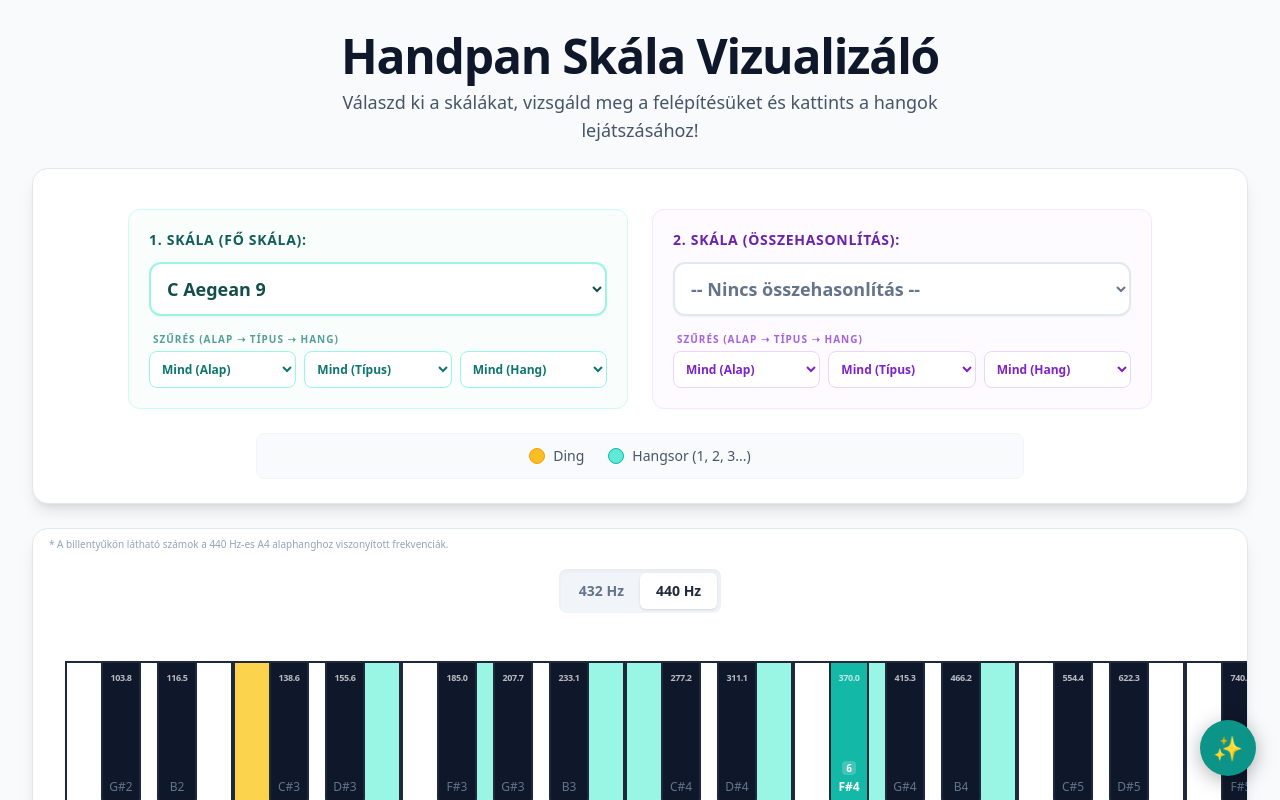
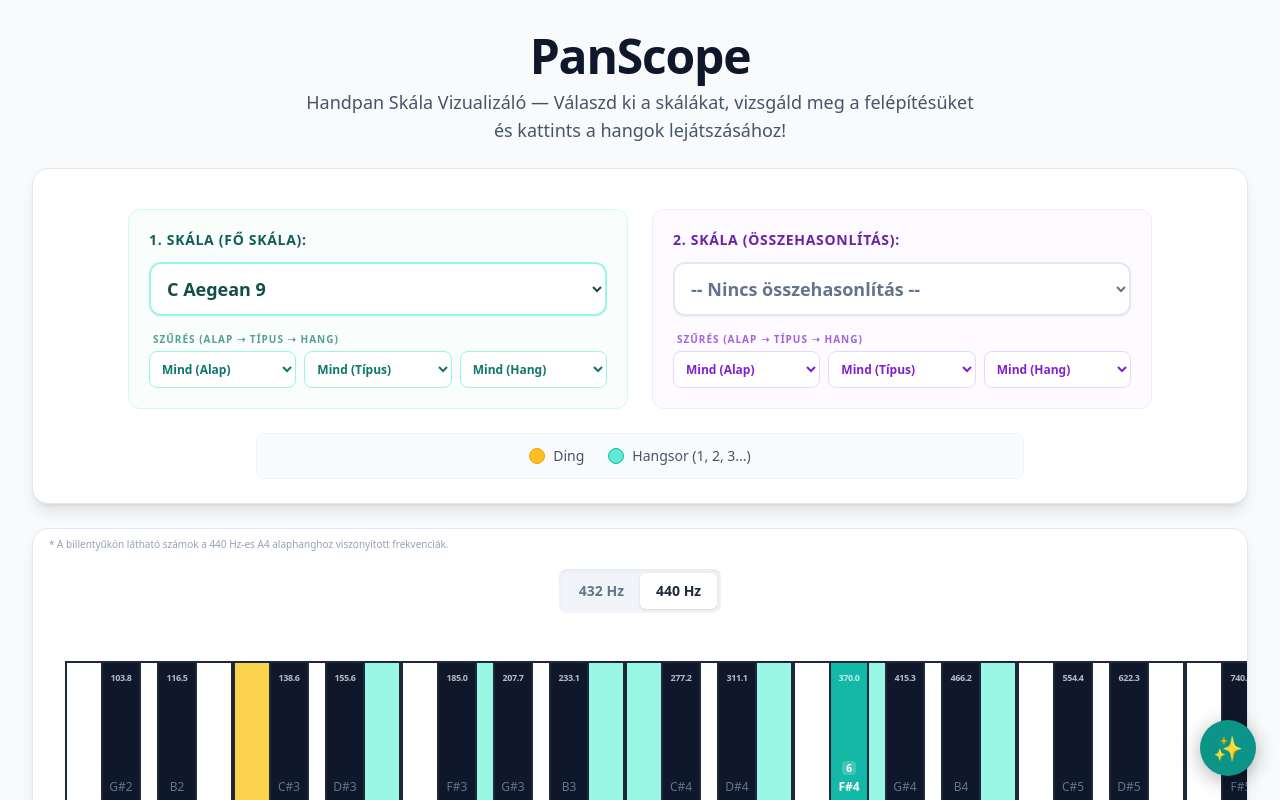
Before and after one commit to GaborTorma/PanScope, a React (Vite) app: page / in a window 1280 px wide. Shown: the top 800 px of the page. Built offline with nearby package versions, Linux system fonts and the light colour scheme.

Commit message:
feat: Rename application to PanScope across all relevant files and configurations.

```diff
--- a/docker-compose.yml
+++ b/docker-compose.yml
@@ -1,5 +1,5 @@
 services:
-  handpan-app:
+  panscope:
     build: .
     ports:
       - "8080:80"
--- a/index.html
+++ b/index.html
@@ -1,14 +1,18 @@
 <!doctype html>
 <html lang="hu">
+
 <head>
   <meta charset="UTF-8" />
   <link rel="icon" type="image/svg+xml" href="/favicon.svg" />
   <meta name="viewport" content="width=device-width, initial-scale=1.0" />
-    <meta name="description" content="Handpan skálák interaktív vizualizálója – hasonlítsd össze a skálákat, játssz a virtuális zongorán és kérj AI tippeket!" />
-    <title>Handpan Skála Vizualizáló</title>
+  <meta name="description"
+    content="PanScope – Handpan skálák interaktív vizualizálója. Hasonlítsd össze a skálákat, játssz a virtuális zongorán és kérj AI tippeket!" />
+  <title>PanScope — Handpan Skála Vizualizáló</title>
 </head>
+
 <body>
   <div id="root"></div>
   <script type="module" src="/src/main.jsx"></script>
 </body>
+
 </html>
--- a/package.json
+++ b/package.json
@@ -1,5 +1,5 @@
 {
-    "name": "handpan-scale-visualizer",
+    "name": "panscope",
     "private": true,
     "version": "1.0.0",
     "type": "module",
--- a/src/App.jsx
+++ b/src/App.jsx
@@ -757,10 +757,10 @@ export default function App() {
 
         <header className="text-center space-y-2 mb-4">
           <h1 className="text-3xl sm:text-5xl font-extrabold text-slate-900 tracking-tight">
-            Handpan Skála Vizualizáló
+            PanScope
           </h1>
           <p className="text-lg text-slate-600 max-w-2xl mx-auto">
-            Válaszd ki a skálákat, vizsgáld meg a felépítésüket és kattints a hangok lejátszásához!
+            Handpan Skála Vizualizáló — Válaszd ki a skálákat, vizsgáld meg a felépítésüket és kattints a hangok lejátszásához!
           </p>
         </header>
 
```
Also changed, not shown: 1 other file (tests, documents, lock files or other folders). Lines whose indentation alone changed are shown as unchanged.
